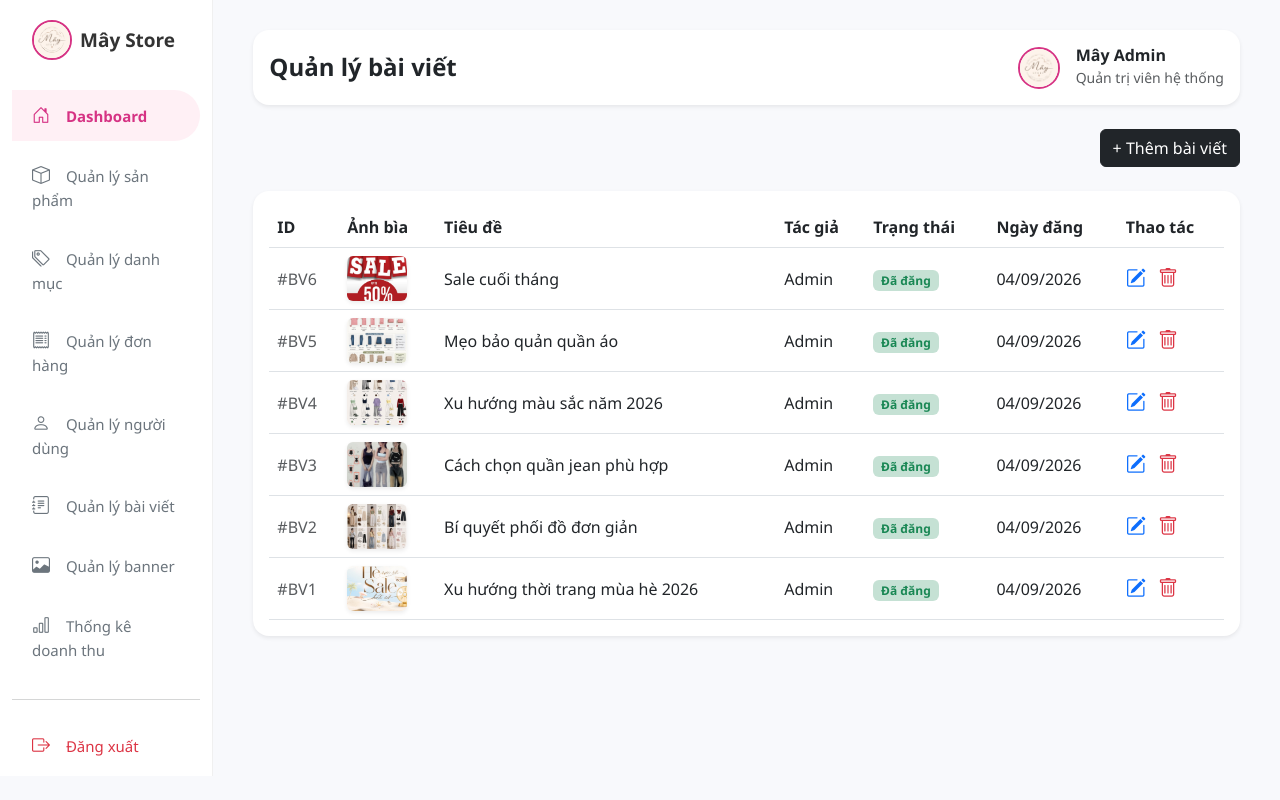
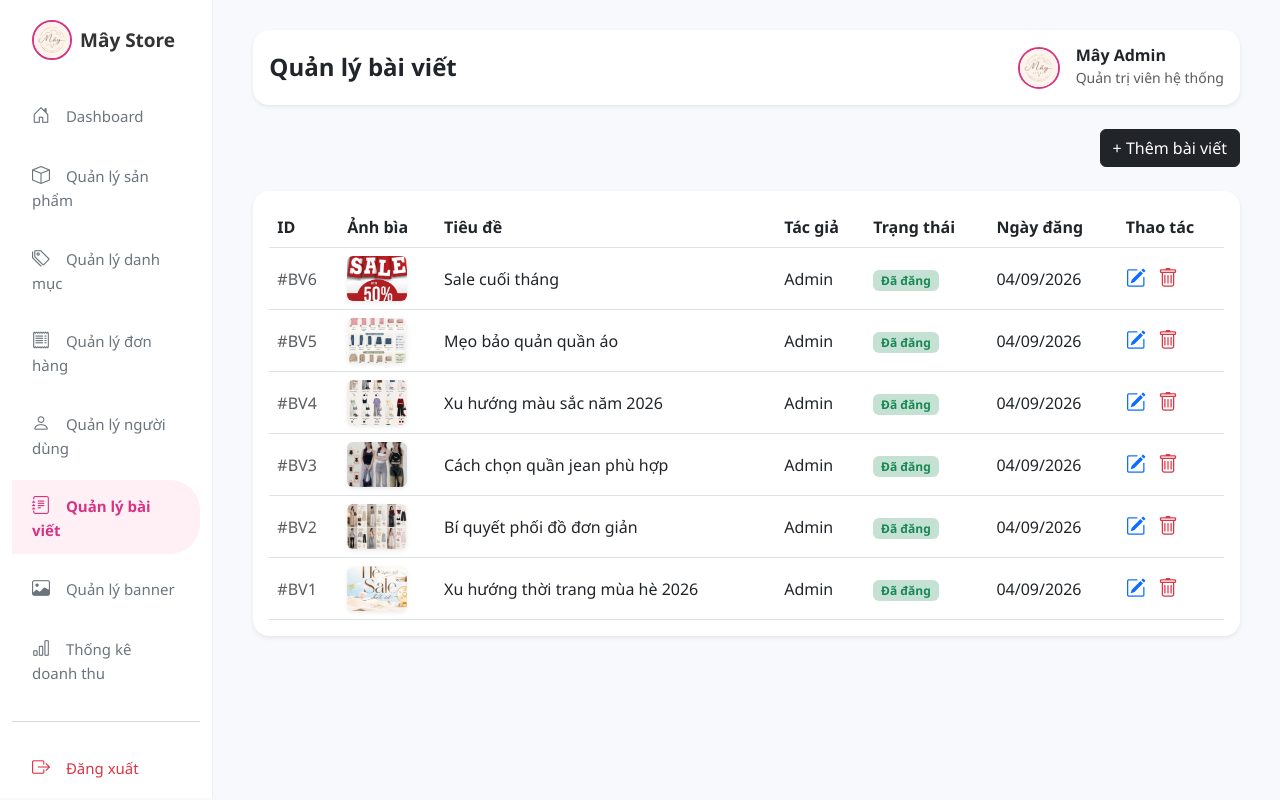
Before and after one commit to lengocanh270706-maker/Website-FashionStore, a PHP site: page /index.php in a window 1280 px wide. Run offline with PHP 8.4, Linux system fonts and the light colour scheme; data comes from the database, SQL or seed files in the repository.

Commit message:
Update index.php

```diff
--- a/BTN-LTweb/admin/posts/index.php
+++ b/BTN-LTweb/admin/posts/index.php
@@ -36,12 +36,12 @@ $result = $conn->query("SELECT posts.*, users.name as author_name FROM posts LEF
         </div>
 
         <nav class="d-flex flex-wrap flex-md-column gap-1">
-            <a href="../dashboard.php" class="active"><i class="bi bi-house-door"></i> Dashboard</a>
+            <a href="../dashboard.php"><i class="bi bi-house-door"></i> Dashboard</a>
             <a href="../products/index.php"><i class="bi bi-box"></i> Quản lý sản phẩm</a>
             <a href="../categories/index.php"><i class="bi bi-tags"></i> Quản lý danh mục</a>
             <a href="../orders/index.php"><i class="bi bi-receipt"></i> Quản lý đơn hàng</a>
             <a href="../users/index.php"><i class="bi bi-person"></i> Quản lý người dùng</a>
-            <a href="../posts/index.php"><i class="bi bi-journal-text"></i> Quản lý bài viết</a>
+            <a href="../posts/index.php" class="active"><i class="bi bi-journal-text"></i> Quản lý bài viết</a>
             <a href="../banners/index.php"><i class="bi bi-image"></i> Quản lý banner</a>
             <a href="../statistics.php"><i class="bi bi-bar-chart"></i> Thống kê doanh thu</a>
             <hr class="my-3 text-muted w-100">
```
